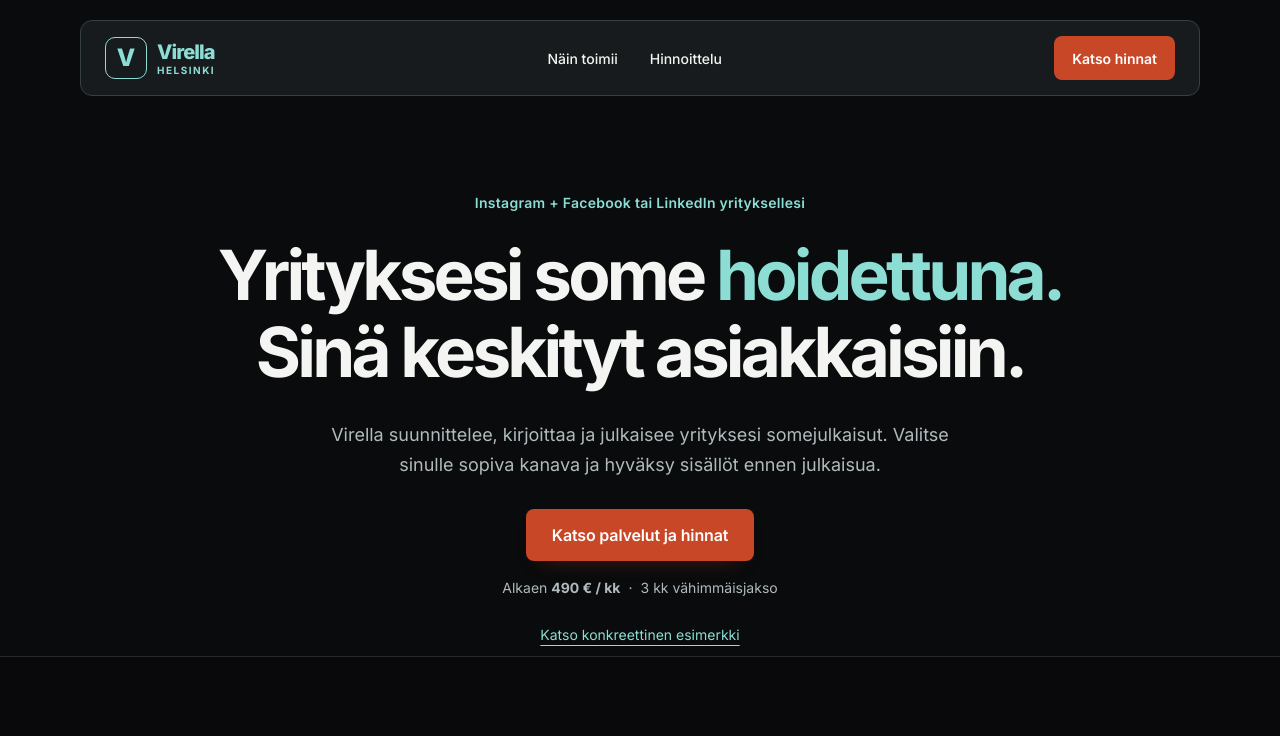
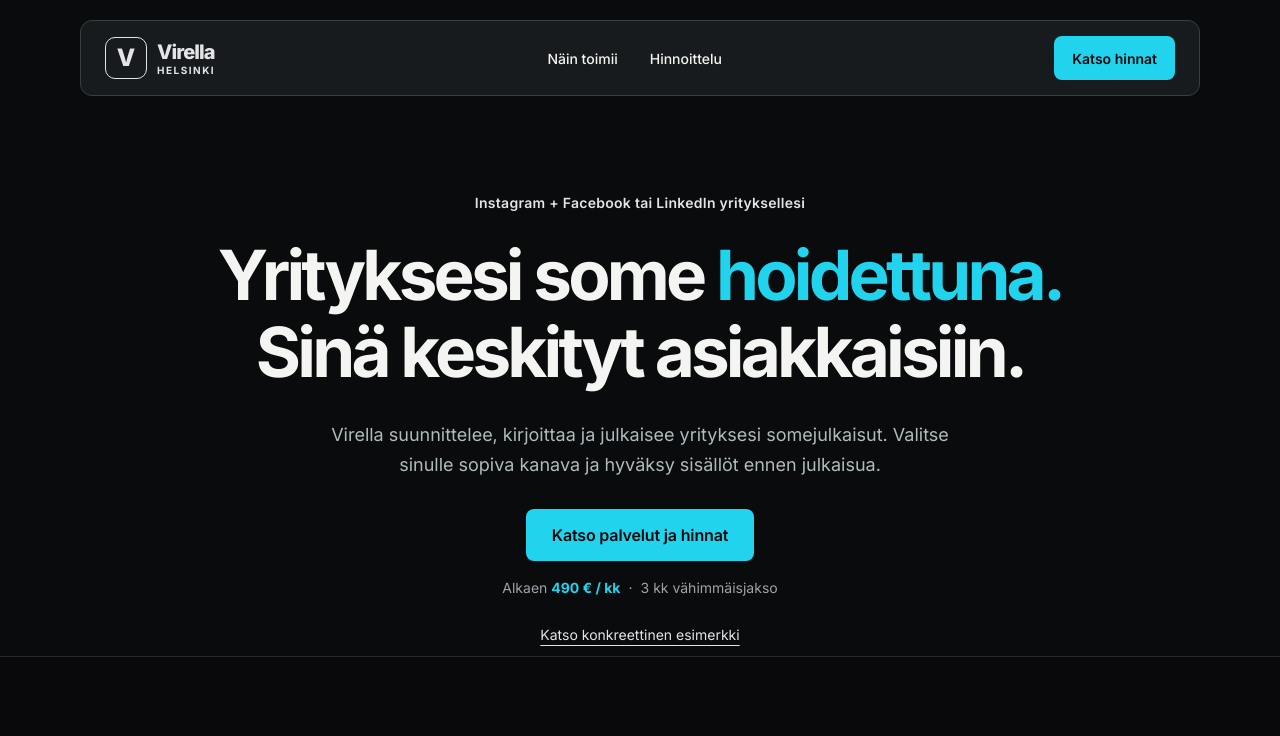
Before and after one commit to Jambovisuaalit/virella-helsinki-web, a Next.js app: page /sosiaalinen-media in a window 1280 px wide. Shown: the top 736 px of the page. Built offline with nearby package versions, Linux system fonts and the light colour scheme.

Commit message:
style: reserve cyan for selected plans, primary CTAs, pricing and one hero keyword

```diff
--- a/app/globals.css
+++ b/app/globals.css
@@ -291,3 +291,61 @@ a {
     grid-row: auto;
   }
 }
+
+/* Social service landing: cyan is reserved for the main action, prices and
+   one emphasized word in the hero. Proof and plan details stay neutral. */
+.social-landing .brand-logo,
+.social-landing .landing-eyebrow,
+.social-landing .landing-step-number,
+.social-landing .landing-text-link,
+.social-landing .landing-contact-actions > a:last-child {
+  color: #e4e4e7;
+}
+
+.social-landing .landing-hero h1 span,
+.social-landing .landing-hero-price strong {
+  color: #22d3ee;
+}
+
+.social-landing .landing-primary,
+.social-landing .landing-header-cta {
+  background: #22d3ee;
+  color: #09090b;
+  box-shadow: none;
+}
+
+.social-landing .landing-primary:hover,
+.social-landing .landing-header-cta:hover {
+  background: #67e8f9;
+  color: #09090b;
+}
+
+.social-landing .landing-faq summary:hover {
+  color: #f4f4f5;
+}
+
+.social-landing .landing-skip-link {
+  border-color: #71717a;
+}
+
+.social-landing .landing-contact-actions > a:last-child:hover,
+.social-landing .landing-text-link:hover {
+  color: #fff;
+}
+
+.social-landing .landing-hero-price {
+  color: #a1a1aa;
+}
+
+.social-landing .landing-hero-price strong {
+  font-weight: 700;
+}
+
+.social-landing .landing-pricing {
+  background: #101012;
+}
+
+.social-landing .landing-faq {
+  grid-column: auto;
+  grid-row: auto;
+}
```
